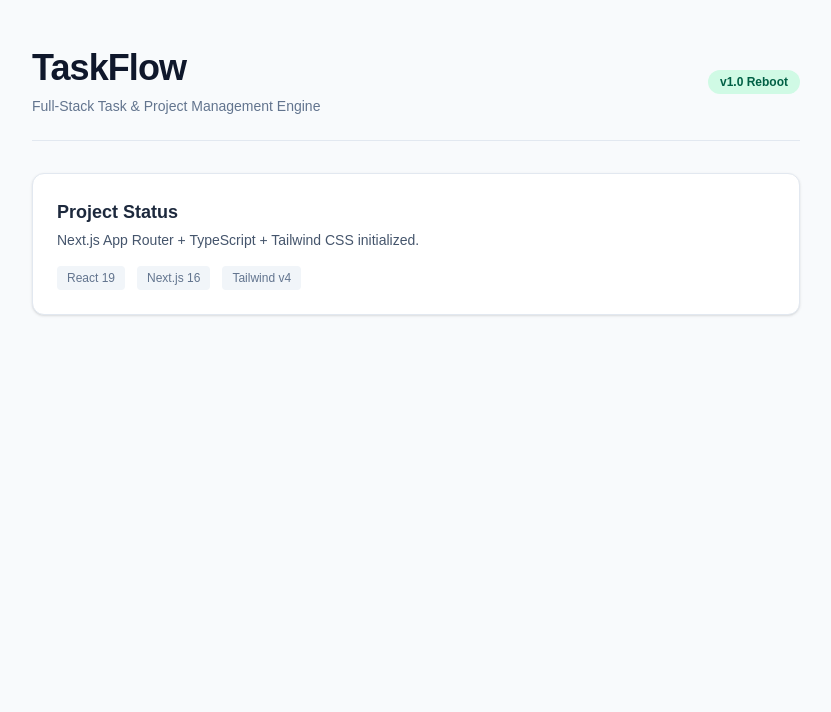
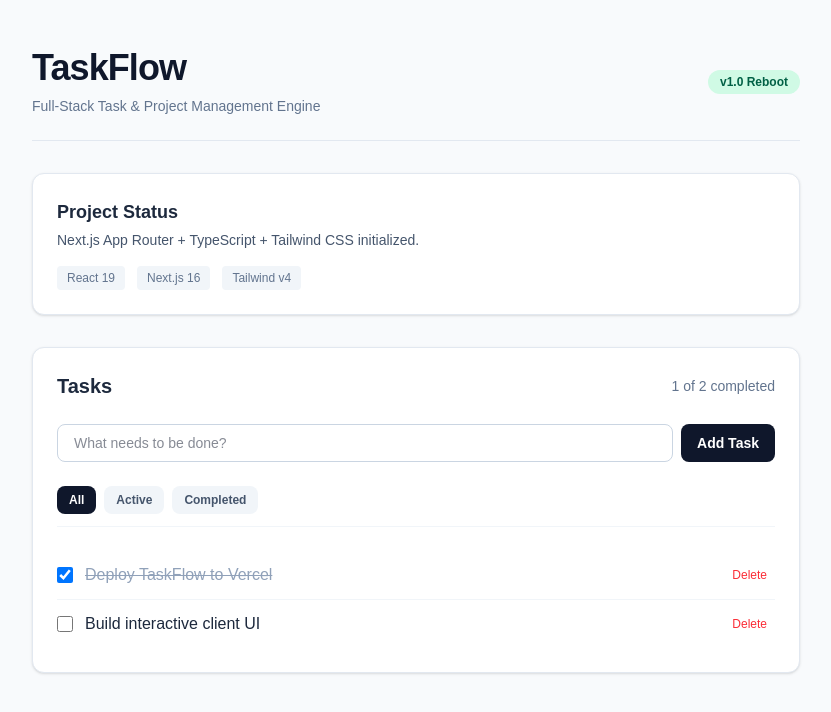
Before and after one commit to Marodioss/taskflow, a Next.js app: page / in a window 1280 px wide. Shown: the top 712 px of the page, without its empty margins (224-1055 px from the left). Built offline with nearby package versions, Linux system fonts and the light colour scheme.

Commit message:
feat: interactive TaskManager with add, toggle, delete, and filtering

```diff
--- a/src/app/page.tsx
+++ b/src/app/page.tsx
@@ -1,8 +1,8 @@
+import { TaskManager } from "@/components/TaskManager";
 export default function Home() {
   return (
     <main className="min-h-screen bg-slate-50 text-slate-900 py-12 px-4 sm:px-6 lg:px-8">
       <div className="max-w-3xl mx-auto space-y-8">
-
         {/* Header */}
         <header className="border-b border-slate-200 pb-6">
           <div className="flex items-center justify-between">
@@ -22,17 +22,22 @@ export default function Home() {
 
         {/* Status Card */}
         <section className="bg-white p-6 rounded-xl border border-slate-200 shadow-sm">
-          <h2 className="text-lg font-semibold text-slate-800">Project Status</h2>
+          <h2 className="text-lg font-semibold text-slate-800">
+            Project Status
+          </h2>
           <p className="mt-1 text-slate-600 text-sm">
             Next.js App Router + TypeScript + Tailwind CSS initialized.
           </p>
           <div className="mt-4 flex gap-3 text-xs font-medium text-slate-500">
             <span className="bg-slate-100 px-2.5 py-1 rounded">React 19</span>
             <span className="bg-slate-100 px-2.5 py-1 rounded">Next.js 16</span>
-            <span className="bg-slate-100 px-2.5 py-1 rounded">Tailwind v4</span>
+            <span className="bg-slate-100 px-2.5 py-1 rounded">
+              Tailwind v4
+            </span>
           </div>
         </section>
 
+        <TaskManager />
       </div>
     </main>
   );
--- /dev/null
+++ b/src/components/TaskManager.tsx
@@ -0,0 +1,145 @@
+"use client";
+import { useState } from "react";
+import { Task, TaskFilter } from "@/types/task";
+
+export function TaskManager() {
+  const [inputTitle, setInputTitle] = useState<string>("");
+  const [tasks, setTasks] = useState<Task[]>([
+    {
+      id: "1",
+      title: "Deploy TaskFlow to Vercel",
+      completed: true,
+      createdAt: new Date().toString(),
+    },
+    {
+      id: "2",
+      title: "Build interactive client UI",
+      completed: false,
+      createdAt: new Date().toString(),
+    },
+  ]);
+
+  function handleAddTask(e: React.FormEvent) {
+    e.preventDefault(); // Rule: Stops browser from reloading the page
+    if (!inputTitle.trim()) return; // Rule: Guard against empty strings
+    const newTask: Task = {
+      id: crypto.randomUUID(),
+      title: inputTitle.trim(),
+      completed: false,
+      createdAt: new Date().toISOString(),
+    };
+    setTasks([newTask, ...tasks]);
+    setInputTitle("");
+  }
+  // Toggle: .map() returns a new array with just the target item updated
+  function handleToggleTask(id: string) {
+    setTasks(
+      tasks.map((task) =>
+        task.id === id ? { ...task, completed: !task.completed } : task,
+      ),
+    );
+  }
+
+  // Delete: .filter() returns a new array excluding the target item
+  function handleDeleteTask(id: string) {
+    setTasks(tasks.filter((task) => task.id !== id));
+  }
+  const [filter, setFilter] = useState<TaskFilter>("all");
+  const filteredTasks = tasks.filter((task) => {
+    if (filter === "active") return !task.completed;
+    if (filter === "completed") return task.completed;
+    return true;
+  });
+
+  return (
+    <div className="bg-white p-6 rounded-xl border border-slate-200 shadow-sm space-y-6">
+      {/* Header & Stats */}
+      <div className="flex items-center justify-between">
+        <h2 className="text-xl font-bold text-slate-800">Tasks</h2>
+        <span className="text-sm font-medium text-slate-500">
+          {tasks.filter((t) => t.completed).length} of {tasks.length} completed
+        </span>
+      </div>
+
+      {/* Add Form */}
+      <form onSubmit={handleAddTask} className="flex gap-2">
+        <input
+          type="text"
+          value={inputTitle}
+          onChange={(e) => setInputTitle(e.target.value)}
+          placeholder="What needs to be done?"
+          className="flex-1 px-4 py-2 border border-slate-300 rounded-lg text-sm focus:outline-none focus:ring-2 focus:ring-slate-900"
+        />
+        <button
+          type="submit"
+          className="bg-slate-900 hover:bg-slate-800 text-white px-4 py-2 rounded-lg text-sm font-semibold transition"
+        >
+          Add Task
+        </button>
+      </form>
+
+      <div className="flex gap-2 border-b border-slate-100 pb-3">
+        {(["all", "active", "completed"] as TaskFilter[]).map((tab) => (
+          <button
+            key={tab}
+            type="button"
+            onClick={() => setFilter(tab)}
+            className={`px-3 py-1.5 rounded-lg text-xs font-semibold capitalize transition ${
+              filter === tab
+                ? "bg-slate-900 text-white"
+                : "bg-slate-100 text-slate-600 hover:bg-slate-200"
+            }`}
+          >
+            {tab}
+          </button>
+        ))}
+      </div>
+
+      {/* Your <ul> list goes here */}
+
+      <ul className="mt-4 divide-y divide-slate-100">
+        {filteredTasks.length === 0 ? (
+          <p className="text-center py-6 text-sm text-slate-400">
+            No {filter} tasks.
+          </p>
+        ) : (
+          filteredTasks.map((task) => (
+            <li
+              key={task.id}
+              className="py-3 flex items-center justify-between group"
+            >
+              <div className="flex items-center gap-3">
+                {/* 1. Checkbox for Toggle */}
+                <input
+                  type="checkbox"
+                  checked={task.completed}
+                  onChange={() => handleToggleTask(task.id)}
+                  className="h-4 w-4 rounded border-slate-300 text-slate-900 focus:ring-slate-900 cursor-pointer"
+                />
+
+                {/* 2. Title with Strikethrough */}
+                <span
+                  className={
+                    task.completed
+                      ? "line-through text-slate-400"
+                      : "text-slate-800"
+                  }
+                >
+                  {task.title}
+                </span>
+              </div>
+
+              {/* 3. Delete Button */}
+              <button
+                onClick={() => handleDeleteTask(task.id)}
+                className="text-xs text-red-500 hover:text-red-700 font-medium px-2 py-1 rounded hover:bg-red-50 transition"
+              >
+                Delete
+              </button>
+            </li>
+          ))
+        )}
+      </ul>
+    </div>
+  );
+}
--- /dev/null
+++ b/src/types/task.ts
@@ -0,0 +1,8 @@
+export interface Task {
+  id: string;
+  title: string;
+  completed: boolean;
+  createdAt: string;
+}
+
+export type TaskFilter = "all" | "active" | "completed";
```
